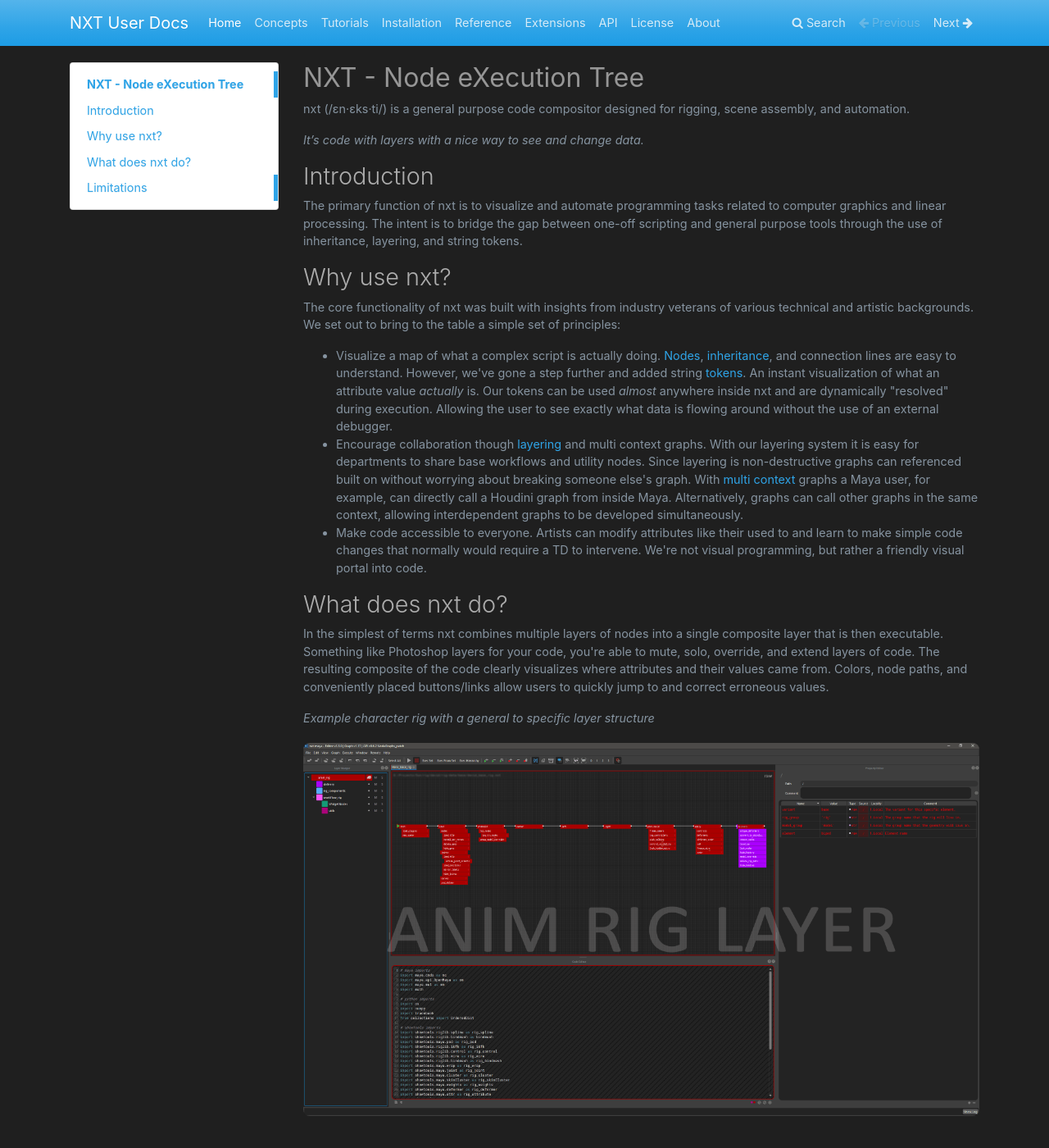
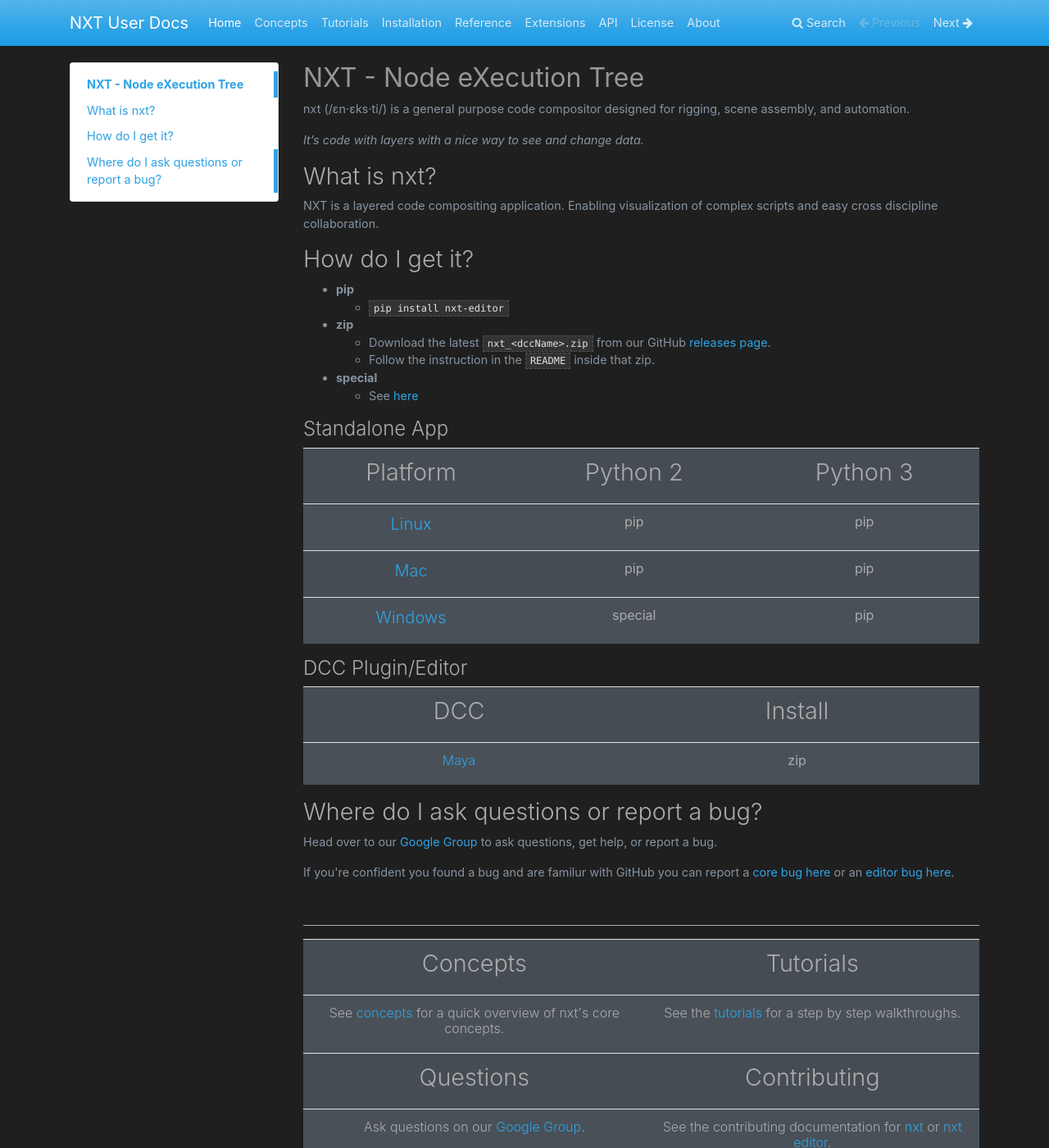
Before and after one commit to nxt-dev/nxt-dev.github.io, an MkDocs documentation site: the page built from docs/user_docs/docs/index.md, in a window 1280 px wide and 1400 px high. Shown: the whole window at 82% size. Built offline with MkDocs 1.6.1, drawn with Linux system fonts in a browser that asks for light colours; nearby versions of some CDN libraries; library files that are not in the unit come from our copies; some of the changed text lies outside the part shown.

Commit message:
* Updated home page to be more to the point. * Moved old home page wording to about page. ... Changed headers on the install page for linking purposes.

```diff
--- a/docs/user_docs/docs/about.md
+++ b/docs/user_docs/docs/about.md
@@ -1,6 +1,56 @@
-<div style="text-align: center;">
-<h4>A brief history & acknowledgment</h4>
-</div>
+## Introduction
+
+The primary function of nxt is to visualize and automate programming tasks
+related to computer graphics and linear processing. The intent is to bridge
+the gap between one-off scripting and general purpose tools through the use of
+inheritance, layering, and string tokens.
+## Why use nxt?
+The core functionality of nxt was built with insights from industry veterans
+of various technical and artistic backgrounds. We set out to bring to the
+ table a simple set of principles:
+
+- Visualize a map of what a complex script is actually doing.
+[Nodes](reference.md#node), [inheritance](concepts.md#inheritance), and
+connection lines are easy to understand. However, we've gone a step further
+and added string [tokens](reference.md#tokens). An instant visualization
+of what an attribute value _actually_ is. Our tokens can be used _almost_
+anywhere inside nxt and are dynamically "resolved" during execution. Allowing the
+user to see exactly what data is flowing around without the use of an
+external debugger.
+- Encourage collaboration though [layering](reference.md#layers) and multi context graphs.
+With our layering system it is easy for departments to share base workflows and
+utility nodes. Since layering is non-destructive graphs can referenced built on
+without worrying about breaking someone else's graph. With [multi context](extensions.md#creating-custom-contexts)
+graphs a Maya user, for example, can directly call a Houdini graph from inside Maya.
+Alternatively, graphs can call other graphs in the same context, allowing
+interdependent graphs to be developed simultaneously.
+- Make code accessible to everyone. Artists can modify attributes like their
+used to and learn to make simple code changes that normally would require a
+TD to intervene. We're not visual programming, but rather a friendly visual
+portal into code.
+
+## What does nxt do?
+In the simplest of terms nxt combines multiple layers of nodes into a single
+composite layer that is then executable. Something like Photoshop layers for
+your code, you're able to mute, solo, override, and extend layers of code.
+The resulting composite of the code clearly visualizes where attributes and
+their values came from. Colors, node paths, and conveniently placed buttons/links
+allow users to quickly jump to and correct erroneous values.
+
+*Example character rig with a general to specific layer structure*
+![layers](images/nxt_layers01.gif)
+
+## Limitations
+- We currently do not support asynchronous execution in a single graph. Our
+current focus is on lineal scripts.
+- We are [not visual programming](reference.md#design-philosophy), no for loop nodes sorry.
+- We currently experimentally support Python 3, it is possible to lose layout and break point preferences
+by switching back and forth between Py2/3.
+
+---
+
+#### A brief history & acknowledgment
+
 
 !!! Note "Sunrise Productions"
     We would like to acknowledge [Sunrise Productions](https://sunriseproductions.tv/) for providing us a studio incubator for 2019 and 2020.
@@ -29,24 +79,6 @@
 ---
 
 <div style="text-align: center;">
-<h1>The open nxt project</h1>
-</div>
-
-In simple terms, we want nxt to be too good to hide. If we can deliver on the potential we, the contributors, know is contained in nxt, we can provide great wins across
-many parts of the computer graphics pipeline. The full realization of nxt can only come at the scale of a public release.
-
-Some of the most important technologies in our industry are open source, including [unreal engine](https://www.unrealengine.com/en-US/),
-[python](https://www.python.org/), [qt](https://www.qt.io/), [centos](https://wiki.centos.org/FrontPage),
-and the newest and perhaps biggest upcoming technology in the industry [pixar usd](http://graphics.pixar.com/usd/docs/index.html).
-What all these tools have in common (excepting the newcomer usd) is how ubiquitous and wide reaching they are. Open source tools invite developers to bend them, tweak them,
-and customize them to fit the exact needs of their users. The entertainment industry is full of amazing developers who are excited to build great things.
-We believe nxt will become a stronger and better tool because it is open source.
-
-We invite and will seek out opportunities to refine and hone this vision with the help and partnership of everyone who wants nxt to be great.
-
----
-
-<div style="text-align: center;">
 <h1>The nxt contributors</h1>
 </div>
 
--- a/docs/user_docs/docs/index.md
+++ b/docs/user_docs/docs/index.md
@@ -5,56 +5,53 @@ scene assembly, and automation.
 
 *It’s code with layers with a nice way to see and change data.*
 
-## Introduction
+## What is nxt?
+NXT is a layered code compositing application. Enabling visualization of complex scripts and easy cross discipline collaboration.
 
-The primary function of nxt is to visualize and automate programming tasks
-related to computer graphics and linear processing. The intent is to bridge
-the gap between one-off scripting and general purpose tools through the use of
-inheritance, layering, and string tokens.
-## Why use nxt?
-The core functionality of nxt was built with insights from industry veterans
-of various technical and artistic backgrounds. We set out to bring to the
- table a simple set of principles:
+## How do I get it?
+- **pip**
+    - `pip install nxt-editor`
+- **zip**
+    - Download the latest `nxt_<dccName>.zip` from our GitHub <a href="https://github.com/nxt-dev/nxt_editor/releases/latest" target="_blank">releases page</a>.
+    - Follow the instruction in the `README` inside that zip.
+- **special**
+    - See [here](install#windows-python-27)
+#### Standalone App
+<div style="text-align: center">
+<table>
+<tr><th><h2>Platform</h2></th><th><h2>Python 2</h2></th><th><h2>Python 3</h2></th></tr>
+<tr><th><h5><a href="install#linux-or-osx">Linux</a></h5></th><th><h6><b>pip</b></h6></th><th><h6><b>pip</b></h6></th></tr>
+<tr><th><h5><a href="install#linux-or-osx">Mac</a></h5></th><th><h6><b>pip</b></h6></th><th><h6><b>pip</b></h6></th></tr>
+<tr><th><h5><a href="install#windows-python-27">Windows</a></h5></th><th><h6><b>special</b></h6></th><th><h6><b>pip</b></h6></tr>
+</table>
+</div>
 
-- Visualize a map of what a complex script is actually doing.
-[Nodes](reference.md#node), [inheritance](concepts.md#inheritance), and
-connection lines are easy to understand. However, we've gone a step further
-and added string [tokens](reference.md#tokens). An instant visualization
-of what an attribute value _actually_ is. Our tokens can be used _almost_
-anywhere inside nxt and are dynamically "resolved" during execution. Allowing the
-user to see exactly what data is flowing around without the use of an
-external debugger.
-- Encourage collaboration though [layering](reference.md#layers) and multi context graphs.
-With our layering system it is easy for departments to share base workflows and
-utility nodes. Since layering is non-destructive graphs can referenced built on
-without worrying about breaking someone else's graph. With [multi context](extensions.md#creating-custom-contexts)
-graphs a Maya user, for example, can directly call a Houdini graph from inside Maya.
-Alternatively, graphs can call other graphs in the same context, allowing
-interdependent graphs to be developed simultaneously.
-- Make code accessible to everyone. Artists can modify attributes like their
-used to and learn to make simple code changes that normally would require a
-TD to intervene. We're not visual programming, but rather a friendly visual
-portal into code.
+#### DCC Plugin/Editor
 
-## What does nxt do?
-In the simplest of terms nxt combines multiple layers of nodes into a single
-composite layer that is then executable. Something like Photoshop layers for
-your code, you're able to mute, solo, override, and extend layers of code.
-The resulting composite of the code clearly visualizes where attributes and
-their values came from. Colors, node paths, and conveniently placed buttons/links
-allow users to quickly jump to and correct erroneous values.
+<div style="text-align: center">
+<table>
+<tr><th><h2>DCC</h2></th><th><h2>Install</h2></th></tr>
+<tr><th><h6><a href="install#maya-plugin">Maya</a></h6></th><th><h6><b>zip</b></h6></th></tr>
+</table>
+</div>
 
-*Example character rig with a general to specific layer structure*
-![layers](images/nxt_layers01.gif)
+## Where do I ask questions or report a bug?
+Head over to our <a href="https://groups.google.com/g/opennxt" target="_blank">Google Group</a> to ask questions, get help, or report a bug.
 
-## Limitations
-- We currently do not support asynchronous execution in a single graph. Our
-current focus is on lineal scripts.
-- We are [not visual programming](reference.md#design-philosophy), no for loop nodes sorry.
-- We currently do not support Python 3, however it is on the top of our
-priority list.
+If you're confident you found a bug and are familur with GitHub you can report a <a href="https://github.com/nxt-dev/nxt/issues" target="_blank">core bug here</a> or an <a href="https://github.com/nxt-dev/nxt_editor/issues" target="_blank">editor bug here</a>.
 
-|  |  |
-| :---: | :---: |
-| Concepts | Tutorials |
-| See [concepts](concepts.md) for a quick overview of nxt's core concepts. | See the [tutorials](tutorials.md) for a step by step walkthroughs |
+<br>
+
+---
+
+<div style="text-align: center">
+<table>
+<tr><th><h2>Concepts</h2></th><th><h2>Tutorials</h2></th></tr>
+<tr><th><h6>See <a href="concepts">concepts</a> for a quick overview of nxt's core concepts.</h6></th>
+<th><h6>See the <a href="tutorials">tutorials</a> for a step by step walkthroughs.</h6></th></tr>
+<tr><th><h2>Questions</h2></th><th><h2>Contributing</h2></th></tr>
+<tr><th><h6>Ask questions on our <a href="https://groups.google.com/g/opennxt" target="_blank">Google Group</a>.</h6></th>
+<th><h6>See the contributing documentation for <a href="https://github.com/nxt-dev/nxt/blob/release/CONTRIBUTING.md" target="_blank">nxt</a> or
+<a href="https://github.com/nxt-dev/nxt_editor/blob/release/CONTRIBUTING.md" target="_blank">nxt editor</a>.</h6></th></tr>
+</table>
+</div>
```
Also changed, not shown: docs/user_docs/docs/install.md (+10 -5 lines).
